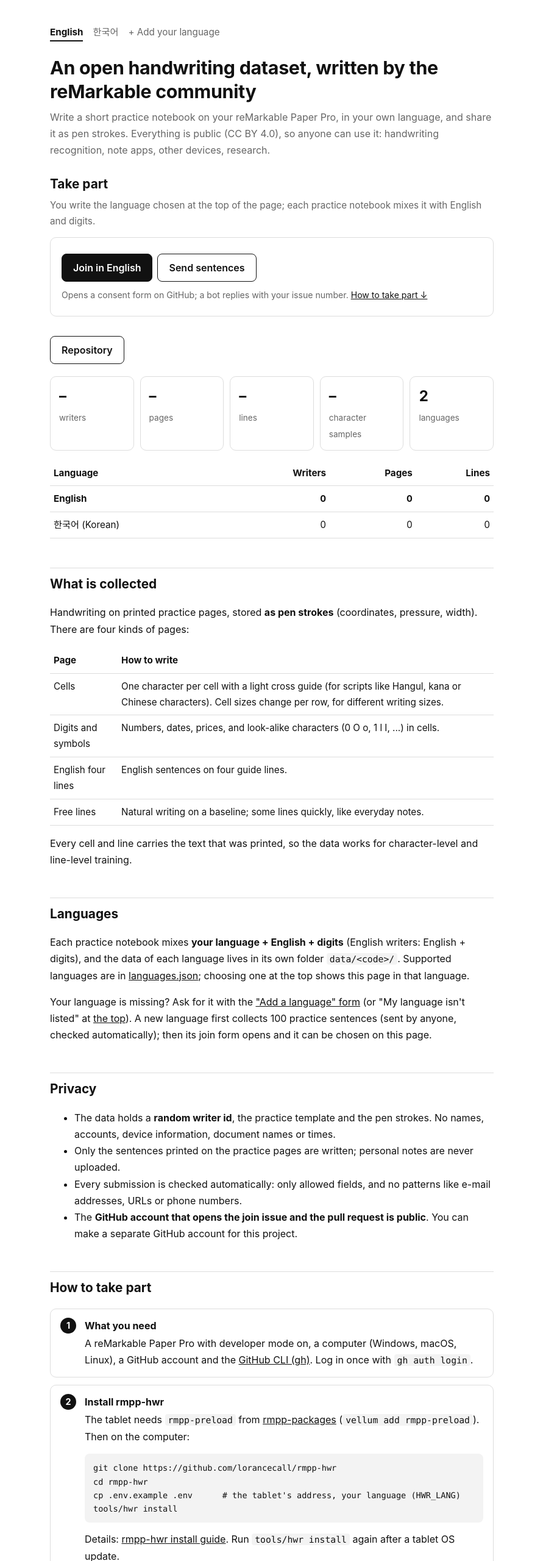
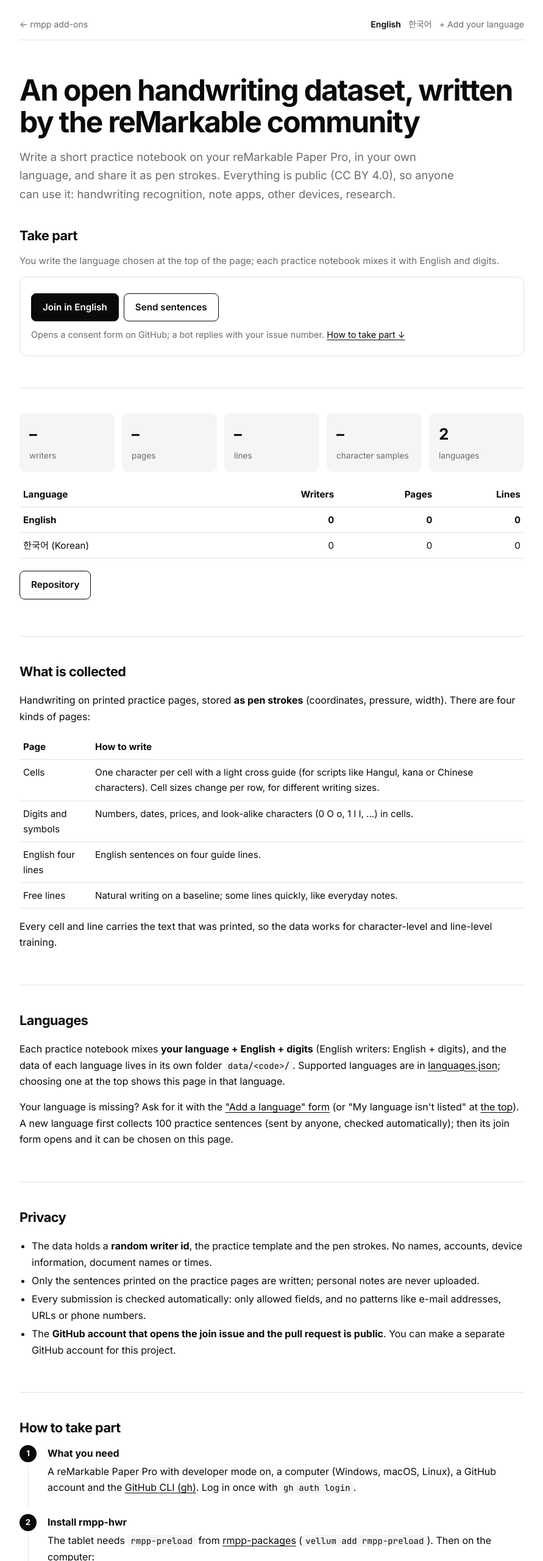
Before and after one commit to lorancecall/rmpp-hwr-db, a plain HTML site: page docs/index.html in a window 1280 px wide. Shown: the top 2560 px of the page at 61% size, without its empty margins (194-1085 px from the left). Drawn offline with Linux system fonts and the light colour scheme; no server answers; files whose address does not match are found by name.

Commit message:
Site: same look as the rmpp add-ons page
The join page now shares the rmpp page's design (lorancecall.github.io/rmpp):
its black-and-white tokens (light and dark), Inter and JetBrains Mono, a top
bar with "← rmpp add-ons" and the language menu, a large hero, one bordered
section per topic, the numbered timeline for the steps and the same footer
("Not affiliated with reMarkable AS", link back to rmpp). Texts and site.js
are unchanged; ko.json gets the back link and the new footer.

Co-Authored-By: Claude Opus 5.5 <noreply@anthropic.com>

```diff
--- a/docs/i18n/ko.json
+++ b/docs/i18n/ko.json
@@ -42,10 +42,11 @@
   "a2": "노트 하나(8페이지)면 충분합니다. 더 써 주시면 더 좋습니다. 매번 새 문장이 나옵니다.",
   "q3": "제 손글씨 모델도 좋아지나요?",
   "a3": "네. 쓴 페이지는 PC에 남아서 <code>hwr train</code>으로 내 글씨에 맞춘 모델을 만드는 데도 쓰입니다. 공개 모델은 모든 참여자 데이터로 주기적으로 학습해 배포합니다.",
-  "footer": "rmpp-hwr-db · 데이터 CC BY 4.0 · <a href=\"https://github.com/lorancecall/rmpp-hwr-db\">GitHub</a>",
+  "footer": "rmpp-hwr-db · 데이터 CC BY 4.0 · reMarkable AS와 관련 없는 개인 프로젝트입니다. ·\n<a href=\"https://lorancecall.github.io/rmpp/ko.html\">rmpp 애드온</a> · <a href=\"https://github.com/lorancecall/rmpp-hwr-db\">GitHub</a>",
   "stat-langs": "언어",
   "stat-hangul": "서로 다른 한글 음절",
-  "lead": "reMarkable Paper Pro로 내 언어의 짧은 연습 노트를 쓰고 펜 획 그대로 공유해 주세요. 모두 공개(CC BY 4.0)되어 손글씨 인식, 노트 앱, 다른 기기, 연구 등 누구나 어디에든 쓸 수 있습니다."
+  "lead": "reMarkable Paper Pro로 내 언어의 짧은 연습 노트를 쓰고 펜 획 그대로 공유해 주세요. 모두 공개(CC BY 4.0)되어 손글씨 인식, 노트 앱, 다른 기기, 연구 등 누구나 어디에든 쓸 수 있습니다.",
+  "back": "<a href=\"https://lorancecall.github.io/rmpp/ko.html\">← rmpp 애드온</a>"
  },
  "ui": {
   "add": "+ 언어 추가 요청",
--- a/docs/index.html
+++ b/docs/index.html
@@ -5,84 +5,120 @@
 <meta name="viewport" content="width=device-width, initial-scale=1">
 <title>rmpp-hwr-db: join the handwriting dataset</title>
 <meta name="description" content="An open, multilingual handwriting dataset written by the reMarkable community: how to take part">
+<link rel="preconnect" href="https://fonts.googleapis.com">
+<link rel="preconnect" href="https://fonts.gstatic.com" crossorigin>
+<link href="https://fonts.googleapis.com/css2?family=Inter:wght@400;500;600;700&family=JetBrains+Mono:wght@400&display=swap" rel="stylesheet">
 <style>
-/* black and white, like the tablet's paper display */
-:root { --bg: #ffffff; --fg: #111111; --muted: #666666; --line: #dddddd; --card: #ffffff; --accent: #111111; --code: #f3f3f3;
-  --picked: #f0f0f0; }
+/* Same look as the rmpp add-ons page (lorancecall.github.io/rmpp): black and white, like e-paper. */
+:root {
+  --bg: #ffffff; --fg: #0a0a0a; --muted: #6b6b6b; --line: #e3e3e3; --soft: #f5f5f5;
+  --inv-bg: #0a0a0a; --inv-fg: #ffffff;
+}
 @media (prefers-color-scheme: dark) {
-  :root { --bg: #0f0f0f; --fg: #f2f2f2; --muted: #a0a0a0; --line: #303030; --card: #161616; --accent: #f2f2f2; --code: #1f1f1f;
-    --picked: #262626; }
+  :root:not([data-theme="light"]) {
+    --bg: #0a0a0a; --fg: #f2f2f2; --muted: #9a9a9a; --line: #2a2a2a; --soft: #161616;
+    --inv-bg: #f2f2f2; --inv-fg: #0a0a0a;
+  }
+}
+:root[data-theme="dark"] {
+  --bg: #0a0a0a; --fg: #f2f2f2; --muted: #9a9a9a; --line: #2a2a2a; --soft: #161616;
+  --inv-bg: #f2f2f2; --inv-fg: #0a0a0a;
 }
 * { box-sizing: border-box; }
-body { margin: 0; background: var(--bg); color: var(--fg); font: 16px/1.7 -apple-system, "Apple SD Gothic Neo", "Noto Sans KR", "Malgun Gothic", sans-serif; }
-main { max-width: 760px; margin: 0 auto; padding: 40px 16px 80px; }
-h1 { font-size: 1.9rem; line-height: 1.3; margin: 0 0 8px; letter-spacing: -0.01em; }
-h2 { font-size: 1.3rem; margin: 48px 0 12px; padding-top: 8px; border-top: 1px solid var(--line); }
-h3 { font-size: 1.05rem; margin: 24px 0 6px; }
-p.lead { color: var(--muted); margin: 0 0 24px; }
-a { color: var(--accent); }
-code, pre { font-family: ui-monospace, SFMono-Regular, Consolas, monospace; font-size: 0.92em; }
-code { background: var(--code); padding: 1px 5px; border-radius: 4px; }
-pre { background: var(--code); padding: 12px 14px; border-radius: 8px; overflow-x: auto; line-height: 1.5; }
-pre code { background: none; padding: 0; }
-ol.steps { padding-left: 0; list-style: none; counter-reset: s; }
-ol.steps > li { counter-increment: s; position: relative; padding: 14px 16px 14px 56px; margin: 0 0 12px;
-  background: var(--card); border: 1px solid var(--line); border-radius: 10px; }
-ol.steps > li::before { content: counter(s); position: absolute; left: 16px; top: 14px; width: 26px; height: 26px;
-  border-radius: 50%; background: var(--accent); color: var(--bg); font-weight: 700; text-align: center; line-height: 26px; font-size: 0.9rem; }
-ol.steps > li > strong:first-child { display: block; margin-bottom: 2px; }
-.stats { display: grid; grid-template-columns: repeat(auto-fit, minmax(130px, 1fr)); gap: 10px; margin: 16px 0; }
-.stat { background: var(--card); border: 1px solid var(--line); border-radius: 10px; padding: 12px 14px; }
-.stat b { display: block; font-size: 1.5rem; font-variant-numeric: tabular-nums; }
-.stat span { color: var(--muted); font-size: 0.85rem; }
-.note { border-left: 3px solid var(--accent); padding: 4px 0 4px 14px; color: var(--muted); }
-.btn { display: inline-block; background: var(--accent); color: var(--bg); text-decoration: none; padding: 10px 18px;
-  border-radius: 8px; font-weight: 600; margin: 4px 8px 4px 0; }
-.btn { border: 1px solid var(--accent); font: inherit; font-weight: 600; cursor: pointer; line-height: 1.5; }
-.btn.secondary { background: transparent; color: var(--accent); }
-table { border-collapse: collapse; width: 100%; font-size: 0.95rem; }
-th, td { text-align: left; padding: 8px 6px; border-bottom: 1px solid var(--line); vertical-align: top; }
-footer { margin-top: 56px; color: var(--muted); font-size: 0.85rem; }
-.langs { display: flex; flex-wrap: wrap; gap: 6px 16px; margin: 0 0 24px; font-size: 0.95rem; min-height: 1.7em; }
-.langs a { color: var(--muted); text-decoration: none; }
-.langs a:hover, .langs a.on { color: var(--fg); text-decoration: underline; }
-.langs b { color: var(--fg); border-bottom: 2px solid var(--fg); }
-.by-lang { margin: 4px 0 8px; }
-.by-lang .num { text-align: right; font-variant-numeric: tabular-nums; }
-.start { margin: 8px 0 28px; }
-.start h2 { border-top: 0; margin: 0 0 4px; padding-top: 0; }
-.start .hint { color: var(--muted); margin: 0 0 14px; font-size: 0.95rem; }
-.pick { display: grid; grid-template-columns: repeat(auto-fill, minmax(160px, 1fr)); gap: 10px; margin: 0 0 16px; }
-.pick > a, .pick > button { display: block; text-align: left; font: inherit; color: var(--fg); cursor: pointer;
-  background: var(--card); border: 1px solid var(--line); border-radius: 10px; padding: 12px 14px; text-decoration: none; }
-.pick > :hover { border-color: var(--accent); }
-.pick > :focus-visible { outline: 2px solid var(--accent); outline-offset: 2px; }
-.pick > [aria-pressed="true"] { border: 2px solid var(--accent); padding: 11px 13px;
-  background: var(--picked); }
-.pick .native { display: block; font-size: 1.25rem; font-weight: 700; line-height: 1.3; }
-.pick .sub { display: block; color: var(--muted); font-size: 0.82rem; }
-.pick .other, .pick .collecting { border-style: dashed; }
-.pick .collecting .native { font-size: 1.05rem; }
-.pick .other .native { font-size: 1rem; }
-.panel { background: var(--card); border: 1px solid var(--line); border-radius: 10px; padding: 16px 18px; margin: 0 0 12px; }
+html { -webkit-text-size-adjust: 100%; }
+body { margin: 0; background: var(--bg); color: var(--fg);
+  font: 16px/1.65 "Inter", "Noto Sans KR", system-ui, -apple-system, "Segoe UI", sans-serif; -webkit-font-smoothing: antialiased; }
+a { color: var(--fg); text-underline-offset: 3px; }
+:lang(ko) { word-break: keep-all; }
+main { max-width: 860px; margin: 0 auto; padding: 28px 16px 72px; }
+
+/* top bar: back to the rmpp page, language menu (built by site.js) */
+.top { display: flex; justify-content: space-between; align-items: baseline; flex-wrap: wrap; gap: 6px 12px; font-size: .88rem;
+  color: var(--muted); padding-bottom: 14px; border-bottom: 1px solid var(--line); }
+.top a { color: var(--muted); text-decoration: none; }
+.top a:hover { color: var(--fg); }
+.langs { display: flex; flex-wrap: wrap; justify-content: flex-end; gap: 4px 12px; min-height: 1.65em; }
+.langs b { color: var(--fg); font-weight: 600; }
+.langs a.on { color: var(--fg); }
+
+.hero { padding: 56px 0 36px; }
+.hero h1 { font-size: clamp(2rem, 5.5vw, 3rem); line-height: 1.08; letter-spacing: -0.035em; margin: 0 0 16px; font-weight: 700; }
+.hero p.lead { font-size: 1.15rem; color: var(--muted); max-width: 40em; margin: 0; }
+
+section { padding: 40px 0; border-top: 1px solid var(--line); }
+h2 { font-size: 1.35rem; letter-spacing: -0.02em; margin: 0 0 10px; }
+h3 { font-size: 1rem; margin: 22px 0 4px; }
+.muted, .hint { color: var(--muted); }
+
+.btn { display: inline-block; padding: 11px 18px; border-radius: 8px; border: 1px solid var(--fg); text-decoration: none;
+  font: inherit; font-weight: 600; font-size: .95rem; line-height: 1.5; cursor: pointer; margin: 4px 8px 4px 0;
+  background: var(--inv-bg); color: var(--inv-fg); border-color: var(--inv-bg); }
+.btn.secondary { background: transparent; color: var(--fg); border-color: var(--fg); }
+.btn:hover { opacity: .85; }
+:focus-visible { outline: 2px solid var(--fg); outline-offset: 2px; }
+
+/* take part: the join panel for the page's language (site.js) */
+.start { border-top: 0; padding-top: 0; }
+.start .hint { margin: 0 0 14px; font-size: .95rem; }
+.panel { border: 1px solid var(--line); border-radius: 10px; padding: 16px 18px; margin: 0 0 12px; }
 .panel h3 { margin: 0 0 6px; }
 .panel p { margin: 6px 0; }
-.panel .small { color: var(--muted); font-size: 0.88rem; }
+.panel .small { color: var(--muted); font-size: .9rem; }
 .panel ol { margin: 8px 0 0; padding-left: 22px; }
-.panel input[type="checkbox"] { margin: 6px 0 0; flex: none; accent-color: var(--accent); }
+.panel input[type="checkbox"] { margin: 6px 0 0; flex: none; accent-color: var(--fg); }
 .panel input[type="text"] { font: inherit; color: var(--fg); background: var(--bg); border: 1px solid var(--line); border-radius: 8px;
   padding: 9px 12px; width: 100%; max-width: 420px; }
-.panel input[type="text"]:focus { outline: 2px solid var(--accent); outline-offset: 1px; border-color: var(--accent); }
+.panel input[type="text"]:focus { outline: 2px solid var(--fg); outline-offset: 1px; border-color: var(--fg); }
 .panel label { display: block; font-weight: 600; margin: 10px 0 6px; }
+.pick { display: grid; grid-template-columns: repeat(auto-fill, minmax(200px, 1fr)); gap: 12px; margin: 0 0 16px; }
+.pick > a { display: block; border: 1px solid var(--line); border-radius: 10px; padding: 14px 16px; text-decoration: none; }
+.pick > a:hover { border-color: var(--fg); }
+.pick .native { display: block; font-weight: 700; }
+.pick .sub { display: block; color: var(--muted); font-size: .88rem; }
+.pick .other { border-style: dashed; }
+
+/* numbers */
+.stats { display: grid; grid-template-columns: repeat(auto-fit, minmax(130px, 1fr)); gap: 12px; margin: 0 0 16px; }
+.stat { background: var(--soft); border-radius: 10px; padding: 14px 16px; }
+.stat b { display: block; font-size: 1.6rem; letter-spacing: -0.02em; font-variant-numeric: tabular-nums; }
+.stat span { color: var(--muted); font-size: .85rem; }
+table { border-collapse: collapse; width: 100%; font-size: .95rem; }
+th, td { text-align: left; padding: 8px 6px; border-bottom: 1px solid var(--line); vertical-align: top; }
+.by-lang { margin: 0 0 16px; }
+.by-lang .num { text-align: right; font-variant-numeric: tabular-nums; }
+
+/* how to take part: numbered timeline */
+ol.steps { list-style: none; counter-reset: s; padding: 0; margin: 0; }
+ol.steps > li { counter-increment: s; position: relative; padding: 0 0 26px 46px; }
+ol.steps > li::before { content: counter(s); position: absolute; left: 0; top: 0; width: 28px; height: 28px; border-radius: 50%;
+  background: var(--inv-bg); color: var(--inv-fg); display: grid; place-items: center; font-size: .82rem; font-weight: 700; }
+ol.steps > li:not(:last-child)::after { content: ""; position: absolute; left: 13.5px; top: 34px; bottom: 6px; width: 1px;
+  background: var(--line); }
+ol.steps > li > strong:first-child { display: block; margin: 2px 0 4px; }
+
+pre { background: var(--soft); border: 1px solid var(--line); border-radius: 8px; padding: 12px 14px; overflow-x: auto;
+  font: .85rem/1.55 "JetBrains Mono", ui-monospace, Consolas, monospace; margin: 8px 0; }
+code { font: .88em "JetBrains Mono", ui-monospace, Consolas, monospace; background: var(--soft); padding: 1px 5px; border-radius: 4px; }
+pre code { background: none; padding: 0; }
+ul { padding-left: 20px; }
+li { margin: 4px 0; }
+footer { margin-top: 8px; padding-top: 16px; border-top: 1px solid var(--line); font-size: .85rem; color: var(--muted); }
+footer a { color: var(--muted); }
 </style>
 </head>
 <body>
 <main data-root="./">
-<nav class="langs" id="langs" aria-label="Languages"></nav>
+<div class="top">
+  <span data-t="back"><a href="https://lorancecall.github.io/rmpp/">← rmpp add-ons</a></span>
+  <nav class="langs" id="langs" aria-label="Languages"></nav>
+</div>
+
+<div class="hero">
 <h1 data-t="h1">An open handwriting dataset, written by the reMarkable community</h1>
 <p data-t="lead" class="lead">Write a short practice notebook on your reMarkable Paper Pro, in your own language, and share
 it as pen strokes. Everything is public (CC BY 4.0), so anyone can use it: handwriting recognition, note apps,
 other devices, research.</p>
+</div>
 
 <section class="start" id="start" aria-labelledby="start-h">
 <h2 data-t="start-h" id="start-h">Take part</h2>
@@ -96,8 +132,8 @@ with English and digits.</p>
 </div>
 <div id="pick-next" aria-live="polite"></div>
 </section>
-<p><a data-t="repo" class="btn secondary" href="https://github.com/lorancecall/rmpp-hwr-db">Repository</a></p>
 
+<section aria-label="Numbers">
 <div class="stats" id="stats" aria-live="polite">
   <div class="stat"><b id="s-writers">–</b><span data-t="stat-writers">writers</span></div>
   <div class="stat"><b id="s-pages">–</b><span data-t="stat-pages">pages</span></div>
@@ -107,7 +143,10 @@ with English and digits.</p>
   <div class="stat" data-only="ko" hidden><b id="s-hangul">–</b><span data-t="stat-hangul">distinct Hangul syllables</span></div>
 </div>
 <table class="by-lang" id="by-lang" aria-label="Writers per language"></table>
+<p><a data-t="repo" class="btn secondary" href="https://github.com/lorancecall/rmpp-hwr-db">Repository</a></p>
+</section>
 
+<section>
 <h2 data-t="collected-h">What is collected</h2>
 <p data-t="collected">Handwriting on printed practice pages, stored <b>as pen strokes</b> (coordinates, pressure, width). There are
 four kinds of pages:</p>
@@ -121,7 +160,9 @@ characters). Cell sizes change per row, for different writing sizes.</td></tr>
 </table>
 <p data-t="collected-2">Every cell and line carries the text that was printed, so the data works for character-level and line-level
 training.</p>
+</section>
 
+<section>
 <h2 data-t="languages-h" id="languages">Languages</h2>
 <p data-t="languages">Each practice notebook mixes <b>your language + English + digits</b> (English writers: English + digits), and the
 data of each language lives in its own folder <code>data/&lt;code&gt;/</code>. Supported languages are in
@@ -132,7 +173,9 @@ the top shows this page in that language.</p>
 <a href="#start">the top</a>).
 A new language first collects 100 practice sentences (sent by anyone, checked automatically); then its join form
 opens and it can be chosen on this page.</p>
+</section>
 
+<section>
 <h2 data-t="privacy-h">Privacy</h2>
 <ul data-t="privacy">
 <li>The data holds a <b>random writer id</b>, the practice template and the pen strokes. No names, accounts, device
@@ -143,7 +186,9 @@ phone numbers.</li>
 <li>The <b>GitHub account that opens the join issue and the pull request is public</b>. You can make a separate
 GitHub account for this project.</li>
 </ul>
+</section>
 
+<section>
 <h2 data-t="join-h" id="join">How to take part</h2>
 <ol class="steps">
 <li data-t="step1"><strong>What you need</strong>
@@ -178,7 +223,9 @@ It reports empty cells or strokes that run into the next cell; fix them on the t
 automatically; after the checks pass, a maintainer merges it. Later, <code>hwr contribute</code> sends only new
 pages.</li>
 </ol>
+</section>
 
+<section>
 <h2 data-t="consent-h">Consent in short</h2>
 <ul data-t="consent">
 <li>Submitted data is published under <b>CC BY 4.0</b>: anyone may use it (also commercially) with attribution.</li>
@@ -187,12 +234,16 @@ pages.</li>
 <li>Participants must be at least 14 years old.</li>
 <li>You can withdraw, but published earlier versions and copies others downloaded cannot be recalled.</li>
 </ul>
+</section>
 
+<section>
 <h2 data-t="withdraw-h">Withdraw</h2>
 <p data-t="withdraw">Use the <a href="https://github.com/lorancecall/rmpp-hwr-db/issues/new?template=withdraw.yml">withdraw form</a>
 from the <b>same GitHub account</b> as your join issue. Your writer id is in <code>hwr-data/writer.json</code> on
 your computer. Your data is removed from the next version of the dataset and of the Hugging Face mirror.</p>
+</section>
 
+<section>
 <h2 data-t="use-h">Use the data</h2>
 <ul data-t="use">
 <li>GitHub: <a href="https://github.com/lorancecall/rmpp-hwr-db">lorancecall/rmpp-hwr-db</a> (format:
@@ -200,7 +251,9 @@ your computer. Your data is removed from the next version of the dataset and of
 <li>Hugging Face: <a href="https://huggingface.co/datasets/lorancecall/rmpp-hwr-db">datasets/lorancecall/rmpp-hwr-db</a></li>
 <li>License: CC BY 4.0 (credit: "rmpp-hwr-db contributors")</li>
 </ul>
+</section>
 
+<section>
 <h2 data-t="faq-h">Questions</h2>
 <h3 data-t="q1">Does my handwriting have to be neat?</h3>
 <p data-t="a1">No. Your everyday handwriting helps most: the point is many different hands.</p>
@@ -209,8 +262,10 @@ your computer. Your data is removed from the next version of the dataset and of
 <h3 data-t="q3">Does it improve my own model too?</h3>
 <p data-t="a3">Yes. Your pages stay on your computer, and <code>hwr train</code> uses them for a model tuned to your
 handwriting. The public model is trained regularly on everyone's data.</p>
+</section>
 
-<footer data-t="footer">rmpp-hwr-db · data CC BY 4.0 · <a href="https://github.com/lorancecall/rmpp-hwr-db">GitHub</a></footer>
+<footer data-t="footer">rmpp-hwr-db · data CC BY 4.0 · Not affiliated with reMarkable AS. ·
+<a href="https://lorancecall.github.io/rmpp/">rmpp add-ons</a> · <a href="https://github.com/lorancecall/rmpp-hwr-db">GitHub</a></footer>
 </main>
 <script src="site.js"></script>
 </body>
```
